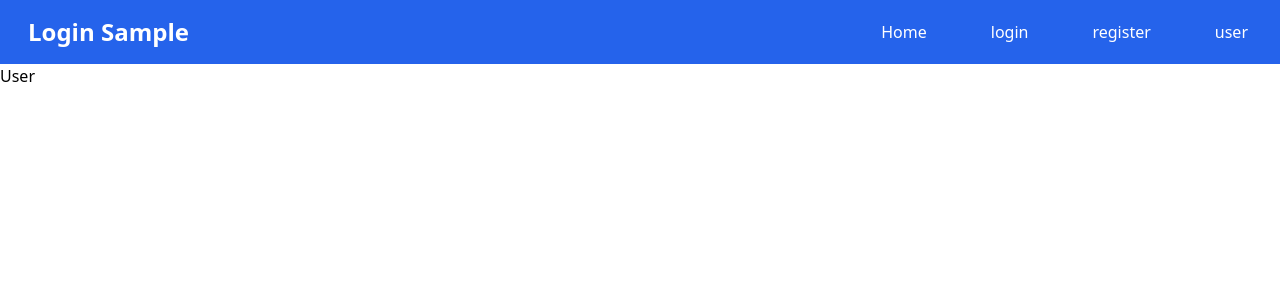
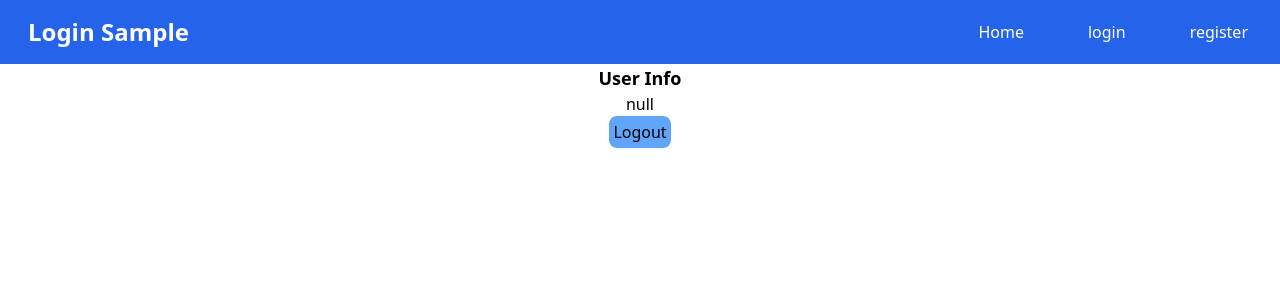
Before and after one commit to thanapholteam/test-react-auth, a React app: page /user in a window 1280 px wide. Shown: the top 300 px of the page. Built offline with nearby package versions, Linux system fonts and the light colour scheme; no server answers; the HTML template or start-up script is replaced by a standard one.

Commit message:
✨feat: login Co-authored-by: Thanaphol <Thanaphol47825@users.noreply.github.com>

```diff
--- a/src/App.tsx
+++ b/src/App.tsx
@@ -9,11 +9,13 @@ import Register from "./pages/Register";
 import Login from "./pages/Login";
 import ForgotPassword from "./pages/ForgotPassword";
 import User from "./pages/User";
+import { AuthProvider } from "./utils/context/AuthContext";
 
 const App: React.FC = () => {
   return (
     <>
       <BrowserRouter basename="/">
+        <AuthProvider>
           <Navbar />
           <ScrollToTop />
           <Routes>
@@ -24,6 +26,7 @@ const App: React.FC = () => {
             <Route path="/forgot-password" element={<ForgotPassword />} />
             <Route path="*" element={<NotFound />} />
           </Routes>
+        </AuthProvider>
       </BrowserRouter>
     </>
   );
--- a/src/components/Navbar.tsx
+++ b/src/components/Navbar.tsx
@@ -1,20 +1,21 @@
+import { useAuth } from "@/utils/context/AuthContext";
 import React, { useEffect, useState } from "react";
 import { Link, useLocation } from "react-router-dom";
 
 const Navbar: React.FC = () => {
+  const { isAuthen, email } = useAuth();
   const { pathname } = useLocation();
   const [showMenu, setShowMenu] = useState(false);
-  // const auth = useContext(AuthContext);
 
   useEffect(() => {
     setShowMenu(false);
   }, [pathname]);
 
   const navbarList = [
-    { name: "Home", path: "/" },
-    { name: "login", path: "/login" },
-    { name: "register", path: "/register" },
-    { name: "user", path: "/user" },
+    { name: "Home", path: "/", must_login: false },
+    { name: "login", path: "/login", must_login: false },
+    { name: "register", path: "/register", must_login: false },
+    { name: email, path: "/user", must_login: true },
   ];
 
   return (
@@ -33,7 +34,13 @@ const Navbar: React.FC = () => {
           }
         >
           <ul className="font-medium flex flex-col items-center p-2 md:p-0 mt-4 rounded-lg md:flex-row md:space-x-8 rtl:space-x-reverse md:mt-0 md:border-0">
-            {navbarList.map((nav) => (
+            {navbarList
+              .filter(
+                (v: { path: string; name: string; must_login: boolean }) => {
+                  return v.must_login == isAuthen;
+                }
+              )
+              .map((nav) => (
                 <Link
                   className={
                     pathname == nav.path
@@ -46,21 +53,6 @@ const Navbar: React.FC = () => {
                   {nav.name}
                 </Link>
               ))}
-            {/* Check Auth Login */}
-            {/* {auth?.authContext.isAuthenticated ? (
-              <UserNavbar
-                email={auth.authContext.email}
-                userName={auth.authContext.userName}
-                profileUrl={auth.authContext.profileUrl}
-              />
-            ) : (
-              <Link
-                className=" text-gray-800 hover:bg-lightblue hover:text-white px-3 py-1 bg-gray-200 rounded-full transition ease-linear duration-200 hover:scale-105"
-                to="/login"
-              >
-                เข้าสู่ระบบ
-              </Link>
-            )} */}
           </ul>
         </div>
       </div>
--- a/src/pages/Login.tsx
+++ b/src/pages/Login.tsx
@@ -1,7 +1,29 @@
+import { LoginPayload } from "@/types/payload";
+import { useAuth } from "@/utils/context/AuthContext";
+import { useState } from "react";
 import { Link } from "react-router-dom";
 
 const Login = () => {
-  const handleLogin = () => {};
+  const { login } = useAuth();
+  const [loginForm, setLoginForm] = useState<LoginPayload>({
+    email: "",
+    password: "",
+  });
+
+  const onFormChange = (event: React.ChangeEvent<HTMLInputElement>) => {
+    const name = event.target.name;
+    const value = event.target.value;
+    setLoginForm({ ...loginForm, [name]: value });
+  };
+
+  const handleLogin = async (event: React.FormEvent<HTMLFormElement>) => {
+    event.preventDefault();
+    console.log(loginForm);
+    if (loginForm.email && loginForm.password) {
+      await login(loginForm);
+    }
+  };
+
   return (
     <div>
       <div className="flex flex-col items-center justify-center">
@@ -9,15 +31,18 @@ const Login = () => {
           <div className="flex items-center justify-center">
             <div className="px-8 py-6 mt-4 text-left bg-white rounded-xl border-2 border-black shadow-lg">
               <h3 className="text-2xl font-bold text-center mt-3">Sign In</h3>
-              <form action="">
+              <form onSubmit={(e) => handleLogin(e)}>
                 <div className="mt-4">
-                  <div>
                   <label className="block font-medium">
                     Email
                     <label>
                       <input
                         type="text"
                         placeholder="Email"
+                        name="email"
+                        onChange={(e) => {
+                          onFormChange(e);
+                        }}
                         className="w-full px-4 py-2 mt-2 border rounded-md focus:outline-none focus:ring-1 focus:ring-red-600"
                         required
                       />
@@ -30,7 +55,11 @@ const Login = () => {
                     <label>
                       <input
                         type="password"
+                        name="password"
                         placeholder="Password"
+                        onChange={(e) => {
+                          onFormChange(e);
+                        }}
                         className="w-full px-4 py-2 mt-2 border rounded-md focus:outline-none focus:ring-1 focus:ring-red-600"
                         required
                       />
@@ -40,7 +69,8 @@ const Login = () => {
                 <div className="flex items-baseline justify-between my-1">
                   <button
                     className="px-6 py-2 mt-4 text-white font-semibold bg-red-600 rounded-lg hover:bg-black hover:text-white transition ease-linear duration-200"
-                      onClick={handleLogin}
+                    type="submit"
+                    // onClick={handleLogin}
                   >
                     Login
                   </button>
@@ -50,26 +80,6 @@ const Login = () => {
                   >
                     Forgot password?
                   </Link>
-                  </div>
-                  <div className="mt-3 my-1 text-center mx-3 font-semibold">
-                    Or
-                  </div>
-
-                  <div className="text-center">
-                    <button
-                      className="px-4 py-3 mt-4 mr-1 text-black font-medium bg-gray-200 rounded-lg hover:bg-black hover:text-white transition ease-linear duration-00"
-                      // onClick={() => handleLogin(googleProvider)}
-                    >
-                      <img
-                        src="images/google_logo.png"
-                        alt="google"
-                        width={20}
-                        height={20}
-                        className="inline mr-2 mb-1"
-                      />
-                      Sign in with Google
-                    </button>
-                  </div>
                 </div>
               </form>
             </div>
--- a/src/pages/User.tsx
+++ b/src/pages/User.tsx
@@ -1,5 +1,35 @@
+import { axiosInstance } from "@/utils/Axios";
+import { useAuth } from "@/utils/context/AuthContext";
+import { useCallback, useEffect, useState } from "react";
+
 const User = () => {
-  return <div>User</div>;
+  const { logout } = useAuth();
+  const [user, setUser] = useState(null);
+  const handleGetUser = useCallback(async (): Promise<void> => {
+    try {
+      const res = await axiosInstance.get("/user/me");
+
+      if (res.status === 200) {
+        setUser(res.data.data);
+      }
+    } catch (err) {
+      console.log(err);
+    }
+  }, []);
+
+  useEffect(() => {
+    handleGetUser();
+  }, [handleGetUser]);
+
+  return (
+    <div className="text-center">
+      <h1 className="text-lg font-bold">User Info</h1>
+      <p>{JSON.stringify(user)}</p>
+      <button onClick={logout} className="bg-blue-400 rounded-lg p-1">
+        Logout
+      </button>
+    </div>
+  );
 };
 
 export default User;
--- a/src/utils/Axios.ts
+++ b/src/utils/Axios.ts
@@ -1,6 +1,6 @@
 import axios from "axios";
 
 export const axiosInstance = axios.create({
-  baseURL: import.meta.env.APP_BACKEND_URL ?? "http://localhost:3000",
-  //   withCredentials: true,
+  baseURL: import.meta.env.VITE_BACKEND_URL ?? "http://localhost:3000",
+  withCredentials: true,
 });
--- a/src/utils/context/AuthContext.tsx
+++ b/src/utils/context/AuthContext.tsx
@@ -1,6 +1,7 @@
 import {
   createContext,
   useCallback,
+  useContext,
   useEffect,
   useMemo,
   useState,
@@ -16,14 +17,13 @@ export interface AuthContextValue {
   logout: () => Promise<void>;
 }
 
-// interface AuthContextType {
-//   authContext: AuthContextValue;
-//   setAuthContext: (value: AuthContextValue) => void;
-// }
+type AuthProviderProps = {
+  children: React.JSX.Element[];
+};
 
-export const AuthContext = createContext<AuthContextValue | null>(null);
+const AuthContext = createContext<AuthContextValue>({} as AuthContextValue);
 
-export const AuthProvider = ({ children }: { children: React.JSX.Element }) => {
+export const AuthProvider = ({ children }: AuthProviderProps) => {
   const [isAuthen, setIsAuthen] = useState(false);
   const [email, setEmail] = useState("");
   const navigate = useNavigate();
@@ -34,20 +34,19 @@ export const AuthProvider = ({ children }: { children: React.JSX.Element }) => {
       console.log(res);
 
       if (res.status === 200) {
-        setEmail(res.data.email);
         setIsAuthen(true);
         navigate("/user");
       }
     } catch (error) {
       console.log(error);
-      navigate("/");
     }
   };
 
   const logout = async () => {
     try {
-      const res = await axiosInstance.post("/user/logout");
+      const res = await axiosInstance.get("/user/logout");
       console.log(res);
+
       if (res.status === 200) {
         setIsAuthen(false);
         navigate("/");
@@ -62,9 +61,10 @@ export const AuthProvider = ({ children }: { children: React.JSX.Element }) => {
   const handleLogin = useCallback(async (): Promise<void> => {
     try {
       const res = await axiosInstance.get("/user/me");
+      console.log(res);
 
       if (res.status === 200) {
-        setEmail(res.data.email);
+        setEmail(res.data.data.email);
         setIsAuthen(true);
       }
     } catch (err) {
@@ -91,5 +91,5 @@ export const AuthProvider = ({ children }: { children: React.JSX.Element }) => {
 };
 
 export const useAuth = () => {
-  return createContext(AuthContext);
+  return useContext(AuthContext);
 };
```
Lines whose indentation alone changed are shown as unchanged.
